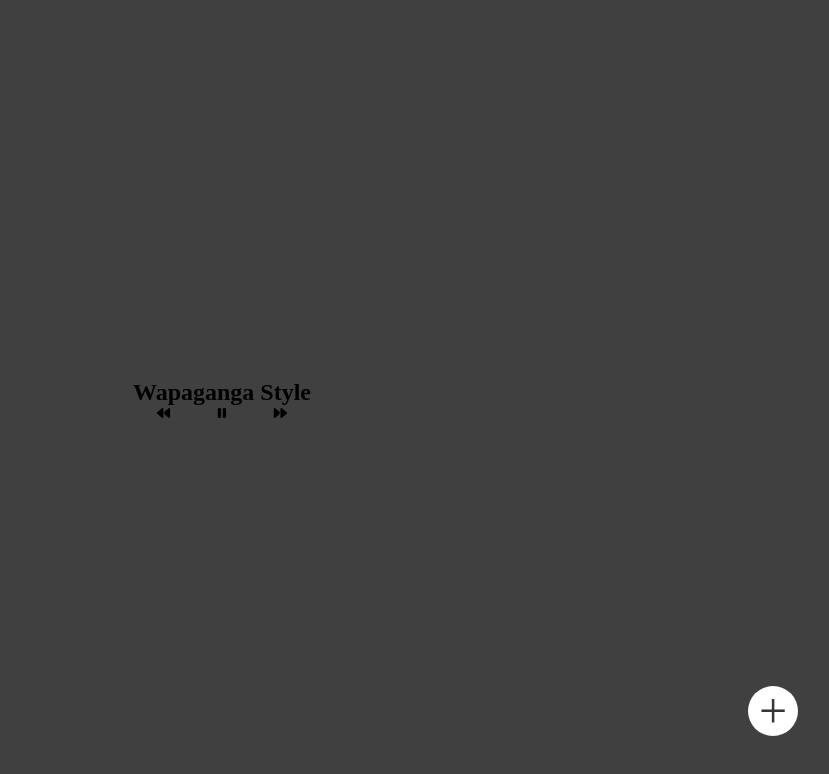
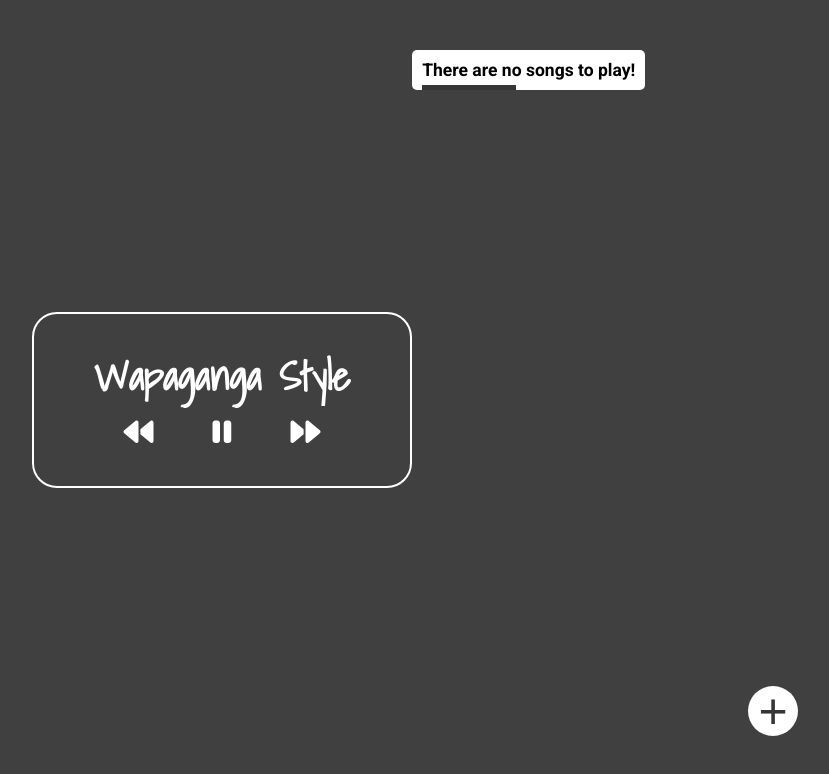
Before and after one commit to ziuteczek/mjusic, a plain HTML site: page index.html in a window 1280 px wide. Both pictures are taken after a click on the button 581 px from the left and 413 px from the top of the page. Shown: the whole page, without its empty margins (418-1247 px from the left). Drawn offline with Linux system fonts and the light colour scheme; no server answers.

Commit message:
Styles & alert window added
Styles & alert window added

```diff
--- a/index.html
+++ b/index.html
@@ -4,6 +4,9 @@
     <meta charset="UTF-8" />
     <meta name="viewport" content="width=device-width, initial-scale=1.0" />
     <title>Document</title>
+    <link rel="preconnect" href="https://fonts.googleapis.com">
+    <link rel="preconnect" href="https://fonts.gstatic.com" crossorigin>
+    <link href="https://fonts.googleapis.com/css2?family=Roboto:wght@400;700&family=Shadows+Into+Light&display=swap" rel="stylesheet">
     <link rel="stylesheet" href="./style.css" />
     <script
       src="https://kit.fontawesome.com/fb71ead59f.js"
@@ -13,9 +16,9 @@
   <body class="background">
     <div class="player">
       <h2 class="song-title">Wapaganga Style</h2>
-      <button class="last-song"><i class="fa-solid fa-backward"></i></button>
-      <button id="play-pause"><i class="fa-solid fa-pause" id='play-pause__icon'></i></button>
-      <button class="next-song"><i class="fa-solid fa-forward"></i></button>
+      <button class="last-song song-btn"><i class="fa-solid fa-backward"></i></button>
+      <button id="play-pause" class="song-btn"><i class="fa-solid fa-pause" id='play-pause__icon'></i></button>
+      <button class="next-song song-btn"><i class="fa-solid fa-forward"></i></button>
     </div>
     <audio class="audio-player"></audio>
     <label class="input-btn" for="audio-input">+</label>
--- a/js/index.js
+++ b/js/index.js
@@ -6,7 +6,7 @@ const songInput = document.querySelector('.audio-input');
 const lastSongBtn = document.querySelector('.last-song');
 const nextSongBtn = document.querySelector('.next-song');
 const playBtn = document.querySelector('#play-pause');
-const playIcon = playBtn.querySelector('#play-pause__icon');
+const playIcon = document.querySelector('#play-pause__icon');
 const songTitle = document.querySelector(".song-title");
 
 const songs = [];
@@ -17,7 +17,17 @@ async function newBg() {
   console.log(bgObj.src.original);
   document.body.style.backgroundImage = `url(${bgObj.src.original})`;
 }
-// newBg();
+newBg();
+const createAlert = (title,timeout) => {
+  const alertEl = document.createElement("div");
+  alertEl.innerHTML = `
+  <div class="alert">
+  <h3>${title}</h3>
+  <div class="loadbar"></div>
+  </div>`
+  document.body.append(alertEl);
+  setTimeout(() => alertEl.remove(),timeout * 1000)
+}
 songInput.addEventListener('change', function (e) {
   e.preventDefault();
   const songsToAdd = [...this.files];
@@ -32,7 +42,7 @@ songInput.addEventListener('change', function (e) {
 playBtn.addEventListener('click', function (e) {
   e.preventDefault();
   if (songs.length === 0) {
-    alert("There are no songs to play");
+    createAlert("There are no songs to play!",5);
     return;
   };
   playPause();
@@ -40,7 +50,7 @@ playBtn.addEventListener('click', function (e) {
 nextSongBtn.addEventListener('click', function (e) {
   e.preventDefault();
   if (songs.length === 0) {
-    alert("There are no songs to play");
+    createAlert("There are no songs to play!",5);
     return;
   };
   nextSong();
@@ -48,7 +58,7 @@ nextSongBtn.addEventListener('click', function (e) {
 lastSongBtn.addEventListener('click', function (e) {
   e.preventDefault();
   if (songs.length === 0) {
-    alert("There are no songs to play");
+    createAlert("There are no songs to play!",5);
     return;
   };
   lastSong();
--- a/style.css
+++ b/style.css
@@ -2,6 +2,12 @@
   margin: 0;
   padding: 0;
   box-sizing: border-box;
+}
+:root {
+  --font-color: #fff;
+}
+html {
+  font-size: 62.5%;
 }
 body {
   height: 100vh;
@@ -9,6 +15,8 @@ body {
   display: flex;
   justify-content: center;
   align-items: center;
+  font-family: 'Shadows Into Light', cursive;
+  color: #fff;
 }
 .background {
   position: relative;
@@ -30,6 +38,7 @@ body {
 .input-btn {
   position: absolute;
   cursor: pointer;
+  font-family:Arial, Helvetica, sans-serif;
   bottom: 0;
   right: 0;
   margin-bottom: 5%;
@@ -52,6 +61,10 @@ body {
   grid-template-areas:
     'title title title'
     'last pause next';
+  backdrop-filter: blur(5px);
+  padding:30px 60px;
+  border: 2px solid #fff;
+  border-radius: 25px;
 }
 .player button {
   background: none;
@@ -60,5 +73,52 @@ body {
   font-family: inherit;
 }
 .song-title {
+  font-size: 4rem;
   grid-area: title;
 }
+button {
+  color: inherit;
+  font-size: 3em;
+  transition: font-size .3s;
+}
+.song-btn:hover {
+  font-size: 3.5em;
+}
+.alert {
+  position: absolute;
+  overflow: hidden;
+  font-family: 'Roboto', sans-serif;
+  grid-template-rows: 1fr 1fr 5px;
+  font-size: 1.5rem;
+  color: black;
+  background-color: #fff;
+  border-radius: 5px;
+  padding: 20px 10px;
+  padding-top: 10px;
+  top: 0;
+  margin-top: 50px;
+  animation: alert-apear 1s cubic-bezier(0.075, 0.82, 0.165, 1);
+  padding-bottom: 0;
+}
+.alert .loadbar {
+  height: 5px;
+  background-color: #363636;
+  animation: loadBar 5s linear;
+  margin-top: 5px;
+}
+@keyframes alert-apear {
+  from {
+   transform: translateY(-200%);
+  }
+  to {
+    transform: translateY(0);
+  }
+}
+@keyframes loadBar {
+  from {
+    width: 100%;
+  }
+  to {
+    width: 0%;
+  }
+}
```
